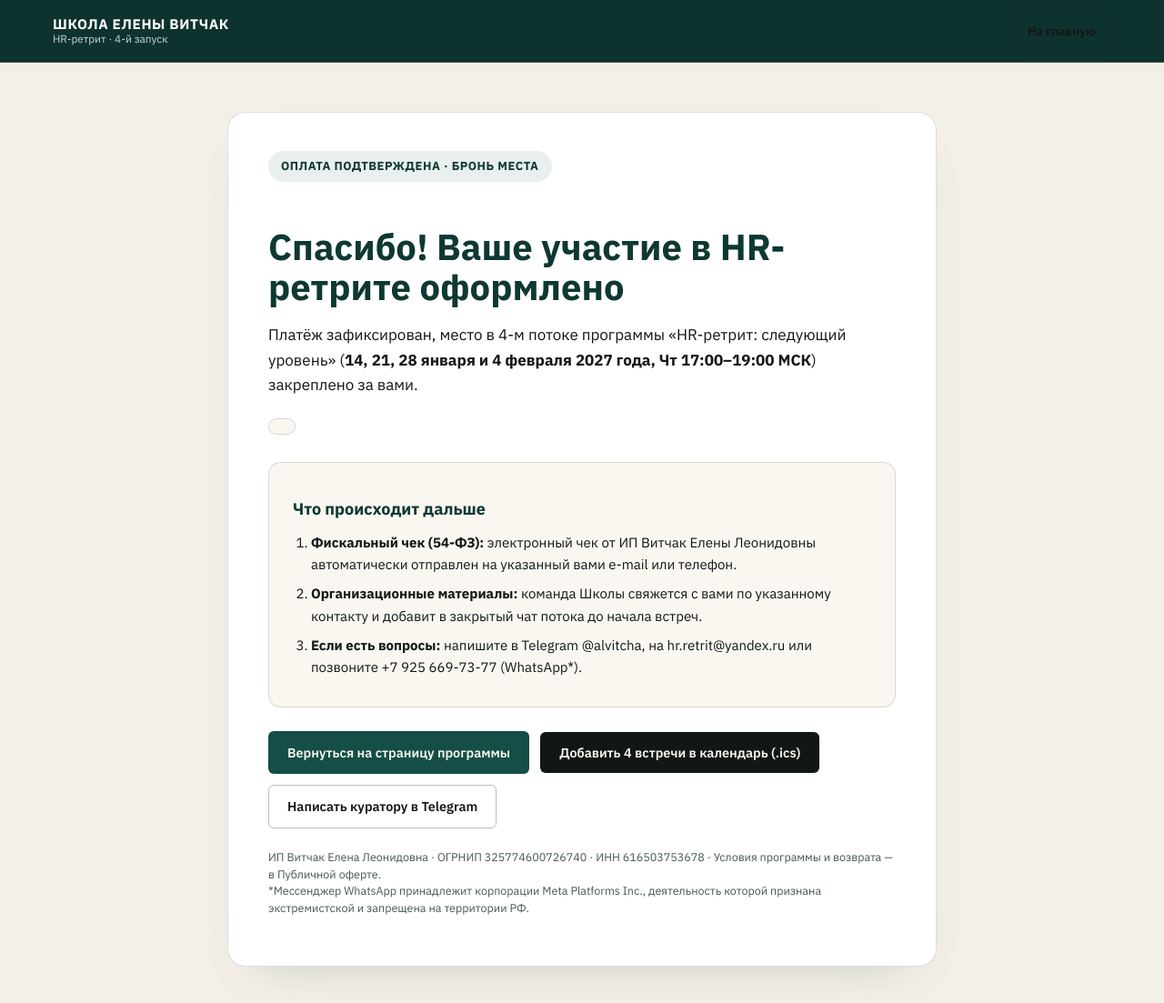
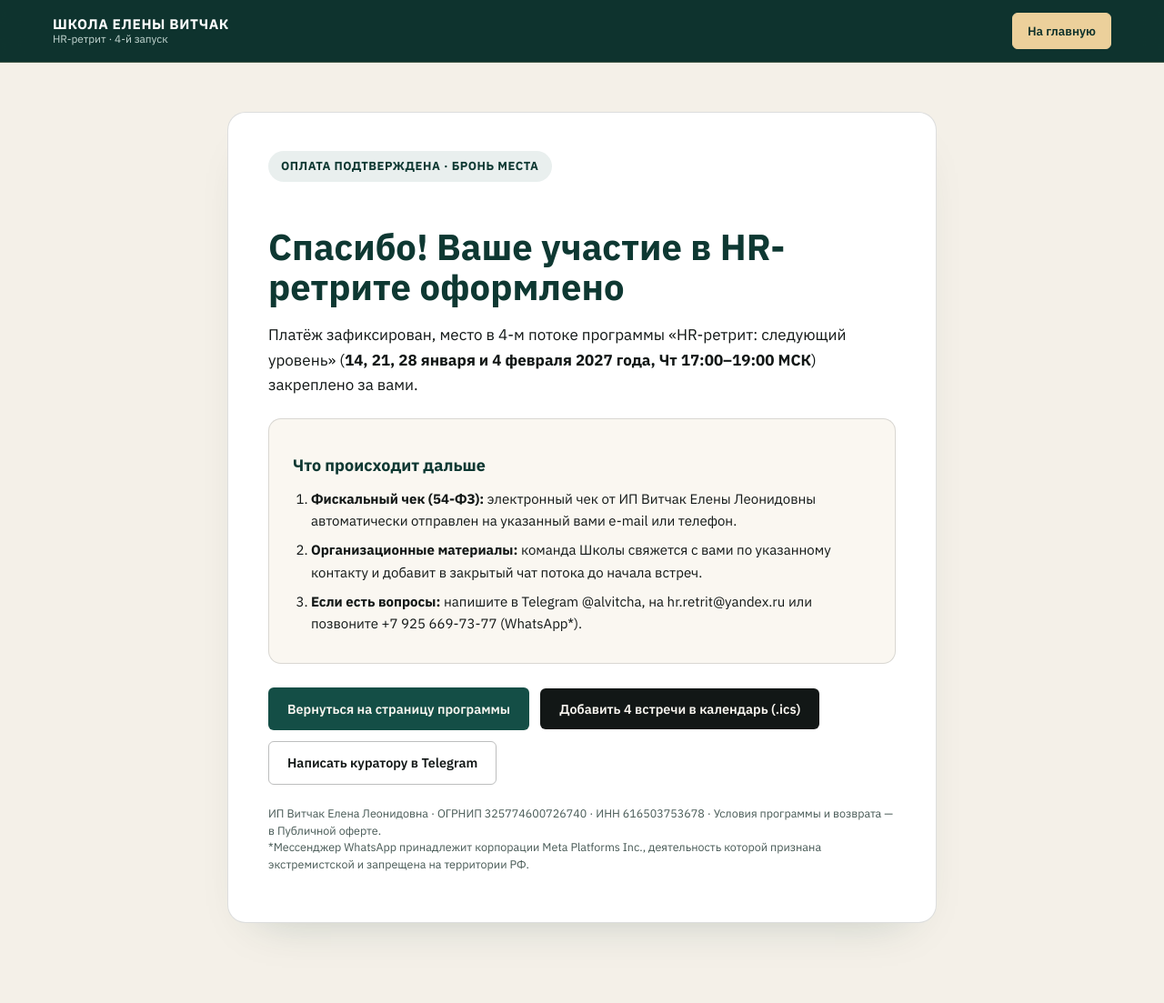
Before and after one commit to gasanovaz/hr-retreat, a PHP site: page /thanks.html in a window 1280 px wide. Shown: the top 1103 px of the page at 91% size. After the commit the page ends 1030 px from the top, so only its background shows below. Run offline with PHP 8.4, Linux system fonts and the light colour scheme.

Commit message:
Fix header button contrast on thanks/admin and hide empty order badge

```diff
--- a/admin/index.php
+++ b/admin/index.php
@@ -418,7 +418,7 @@ $payCfg = ev_load_payment_config();
         <span class="brand-sub">Кабинет заявок · evitchak.ru</span>
       </a>
       <div class="adm-actions">
-        <a class="btn btn-outline btn-sm" href="../">Открыть сайт</a>
+        <a class="btn btn-teal btn-sm" href="../">Открыть сайт</a>
         <form method="POST" action="./" style="margin:0;">
           <input type="hidden" name="action" value="logout">
           <input type="hidden" name="csrf" value="<?= $h($_SESSION['csrf']) ?>">
--- a/payment-failed.html
+++ b/payment-failed.html
@@ -17,6 +17,7 @@
     .status-card h1 { font-size: clamp(28px, 4vw, 38px); line-height: 1.14; color: var(--teal-dark); margin-bottom: 14px; }
     .status-lead { font-size: 16.5px; line-height: 1.62; color: var(--ink); margin-bottom: 22px; }
     .status-order { display: inline-block; padding: 8px 14px; border-radius: 10px; background: var(--bg-soft); border: 1px solid var(--line); font-size: 14px; font-weight: 600; color: var(--teal-dark); margin-bottom: 22px; }
+    .status-order[hidden] { display: none; }
     .status-help { background: var(--bg-soft); border: 1px solid var(--line); border-radius: 14px; padding: 20px 24px; margin-bottom: 24px; font-size: 15px; line-height: 1.62; color: var(--ink); }
     .status-actions { display: flex; flex-wrap: wrap; gap: 12px; align-items: center; }
     .status-note { margin-top: 22px; font-size: 12.5px; color: var(--ink-muted); line-height: 1.5; }
--- a/thanks.html
+++ b/thanks.html
@@ -17,6 +17,7 @@
     .status-card h1 { font-size: clamp(28px, 4vw, 40px); line-height: 1.12; color: var(--teal-dark); margin-bottom: 14px; }
     .status-lead { font-size: 17px; line-height: 1.62; color: var(--ink); margin-bottom: 22px; }
     .status-order { display: inline-block; padding: 8px 14px; border-radius: 10px; background: var(--bg-soft); border: 1px solid var(--line); font-size: 14px; font-weight: 600; color: var(--teal-dark); margin-bottom: 24px; }
+    .status-order[hidden] { display: none; }
     .status-steps { background: var(--bg-soft); border: 1px solid var(--line); border-radius: 14px; padding: 22px 26px; margin-bottom: 26px; }
     .status-steps h2 { font-size: 18px; color: var(--teal-dark); margin-bottom: 12px; }
     .status-steps ol { padding-left: 20px; margin: 0; }
@@ -33,7 +34,7 @@
         <span class="brand-title">Школа Елены Витчак</span>
         <span class="brand-sub">HR-ретрит · 4-й запуск</span>
       </a>
-      <a class="btn btn-outline btn-sm" href="./">На главную</a>
+      <a class="btn btn-dark btn-sm" href="./">На главную</a>
     </div>
   </header>
 
```
